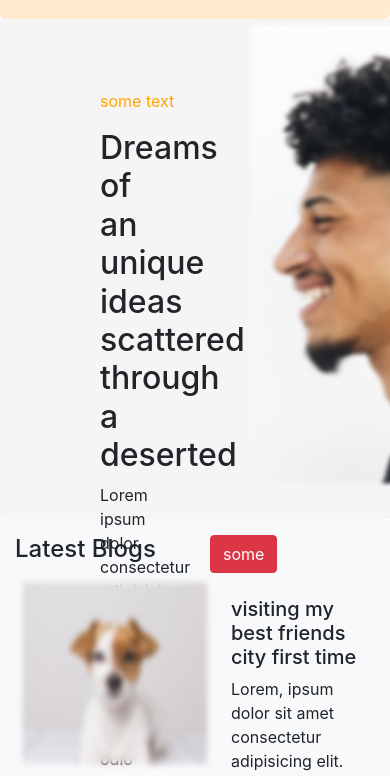
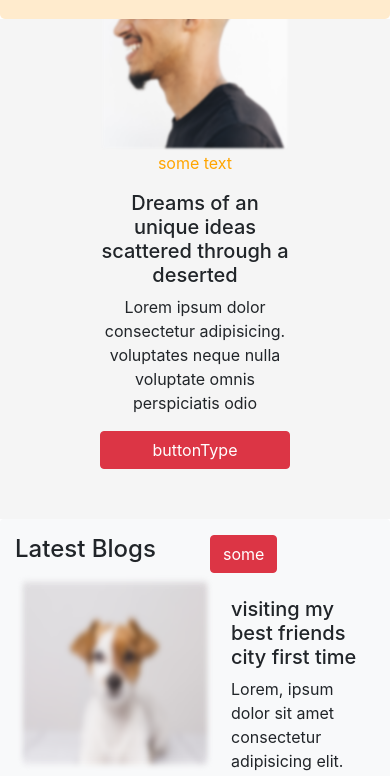
Before and after one commit to k-chiranjeevi/frutte_task, a plain HTML site: page index.html in a window 390 px wide. Shown: the part 51-827 px from the top of the page. Drawn offline with nearby package versions, Linux system fonts and the light colour scheme.

Commit message:
responsive changes

```diff
--- a/index.css
+++ b/index.css
@@ -5,7 +5,7 @@ border:0px;
 
 }
 body{
-    overflow-x:hidden;
+    overflow-x:none;
 }
 
 
@@ -395,10 +395,12 @@ body{
 /*responsive design*/
 
 @media screen and (max-width:800px){
+
+
     #links{
         position:absolute;
         display:block;
-        background-color: rgb(223, 52, 66);
+        background-color: rgb(250, 154, 162);
         height:100vh;
         width:200px;
         top:0px;
@@ -428,8 +430,43 @@ body{
     }
 
 
+     #after_header{
+         display:flex;
+         height:500px;
+         flex-direction: column-reverse;
+         justify-content: space-between;
+         align-items:center;
+
+     }
+
+     #header_content_left{
+         width:100%;
+         margin:0 auto;
+         margin-bottom:50px;
+
+     }
+     #orange_text{
+         text-align:center;
+     }
+     #heading_content{
+        width:100%;
+        text-align:center;
+        font-size:20px;
+     }
+     #dummy{
+        width:100%;
+        text-align:center;
+     }
+    #button_type{
+        width:100%;
+        margin:0 auto;
+    }
 
 
+    .header_content_right img{
+        width:100%;
+        height:250px;
+    }
 
 
 
```
Also changed, not shown: index.html (+1 -48 lines).
